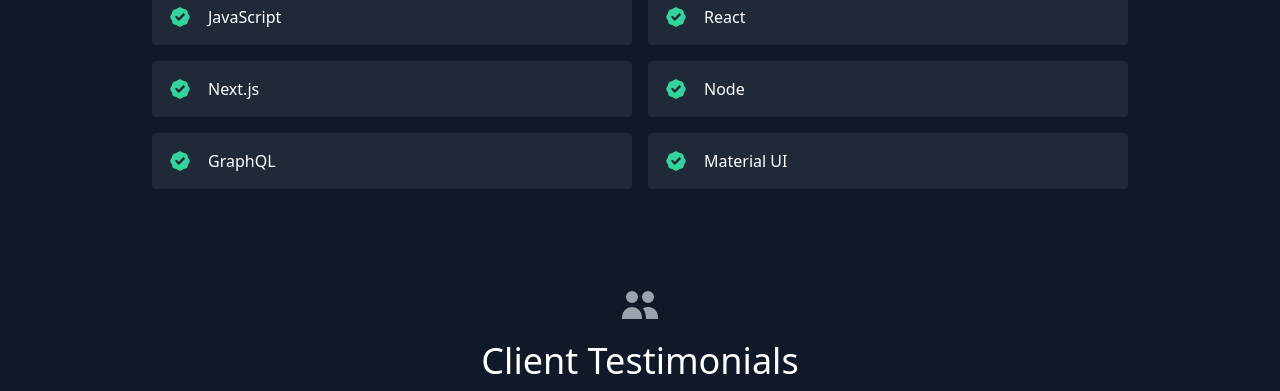
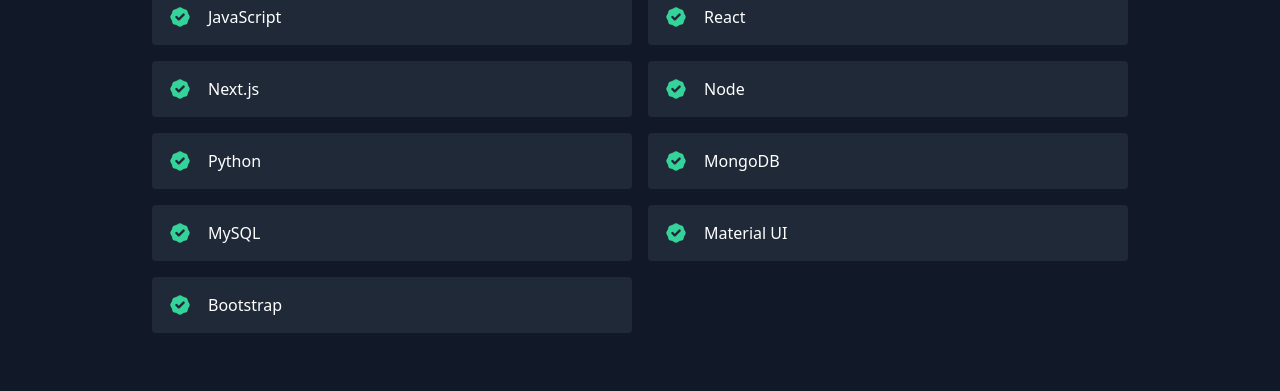
Before and after one commit to shaikh1994/myportfolio, a React (Create React App) app: page / in a window 1280 px wide. Shown: the part 1660-2051 px from the top of the page. Built offline with nearby package versions, Linux system fonts and the light colour scheme.

Commit message:
Update data.js

```diff
--- a/src/data.js
+++ b/src/data.js
@@ -55,6 +55,9 @@
   "React",
   "Next.js",
   "Node",
-  "GraphQL",
+  "Python",
+  "MongoDB",
+  "MySQL",
   "Material UI",
+  "Bootstrap",
 ];
```
